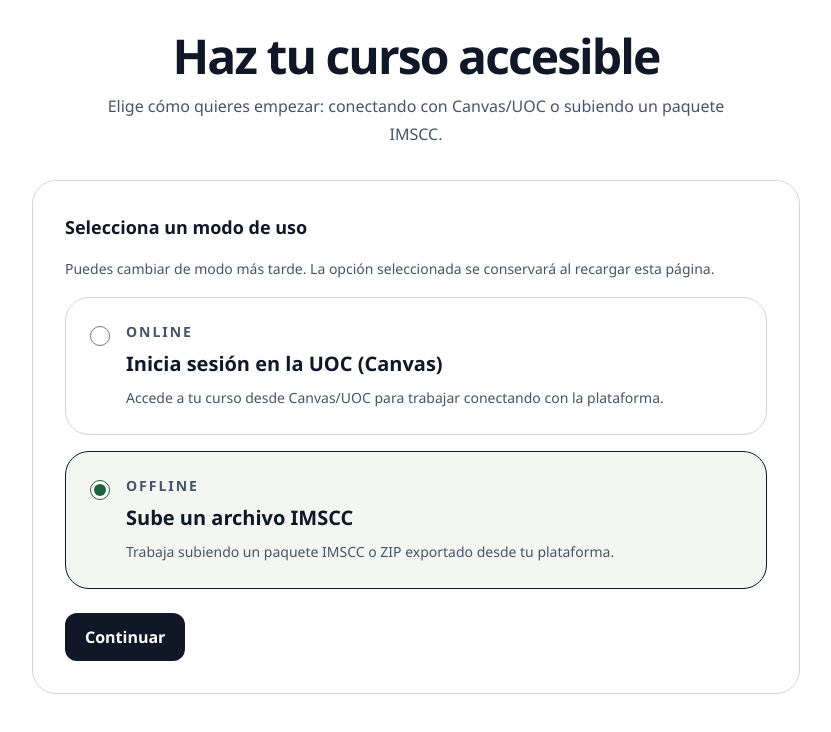
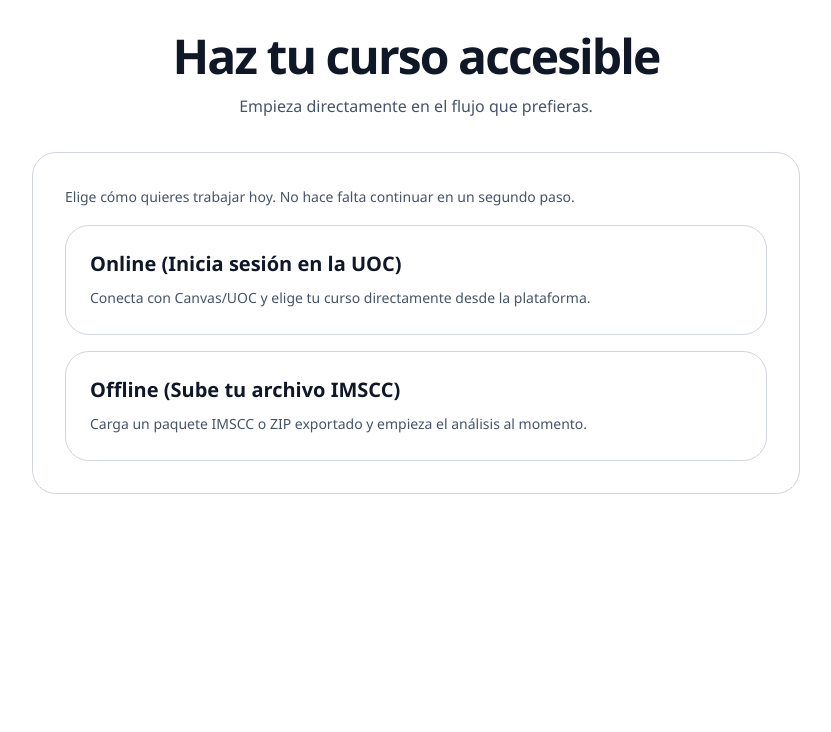
Before and after one commit to Diegotinahones/accessiblecourse, a React (Vite) app: page / in a window 1280 px wide. Shown: the top 732 px of the page, without its empty margins (224-1055 px from the left). Built offline with nearby package versions, Linux system fonts and the light colour scheme; no server answers.

Commit message:
Implementación botones de flujo

```diff
--- a/src/pages/LandingPage.tsx
+++ b/src/pages/LandingPage.tsx
@@ -1,139 +1,63 @@
-import { FormEvent, useEffect, useState } from 'react';
-import { useNavigate, useSearchParams } from 'react-router-dom';
+import { useNavigate } from 'react-router-dom';
 import { LayoutSimple } from '../components/LayoutSimple';
 import type { AppMode } from '../lib/types';
-import {
-  classNames,
-  getModeRoute,
-  isAppMode,
-  loadRememberedAppMode,
-  rememberAppMode,
-} from '../lib/utils';
+import { classNames, getModeRoute, rememberAppMode } from '../lib/utils';
 
-interface ModeOption {
+interface ModeAction {
   mode: AppMode;
-  title: string;
-  description: string;
+  label: string;
   summary: string;
 }
 
-const MODE_OPTIONS: ModeOption[] = [
+const MODE_ACTIONS: ModeAction[] = [
   {
     mode: 'online',
-    title: 'ONLINE',
-    description: 'Inicia sesión en la UOC (Canvas)',
-    summary:
-      'Accede a tu curso desde Canvas/UOC para trabajar conectando con la plataforma.',
+    label: 'Online (Inicia sesión en la UOC)',
+    summary: 'Conecta con Canvas/UOC y elige tu curso directamente desde la plataforma.',
   },
   {
     mode: 'offline',
-    title: 'OFFLINE',
-    description: 'Sube un archivo IMSCC',
-    summary:
-      'Trabaja subiendo un paquete IMSCC o ZIP exportado desde tu plataforma.',
+    label: 'Offline (Sube tu archivo IMSCC)',
+    summary: 'Carga un paquete IMSCC o ZIP exportado y empieza el análisis al momento.',
   },
 ];
 
-function resolveInitialMode(modeParam: string | null): AppMode {
-  if (isAppMode(modeParam)) {
-    return modeParam;
-  }
-
-  return loadRememberedAppMode() ?? 'offline';
-}
-
 export function LandingPage() {
   const navigate = useNavigate();
-  const [searchParams, setSearchParams] = useSearchParams();
-  const [selectedMode, setSelectedMode] = useState<AppMode>(() =>
-    resolveInitialMode(searchParams.get('mode')),
-  );
-  const currentModeParam = searchParams.get('mode');
 
-  useEffect(() => {
-    const nextMode = isAppMode(currentModeParam) ? currentModeParam : null;
-
-    if (nextMode && nextMode !== selectedMode) {
-      setSelectedMode(nextMode);
-      rememberAppMode(nextMode);
-      return;
+  function handleStart(mode: AppMode) {
+    rememberAppMode(mode);
+    navigate(getModeRoute(mode));
   }
-
-    rememberAppMode(selectedMode);
-
-    if (nextMode !== selectedMode) {
-      setSearchParams({ mode: selectedMode }, { replace: true });
-    }
-  }, [currentModeParam, selectedMode, setSearchParams]);
-
-  const handleSubmit = (event: FormEvent<HTMLFormElement>) => {
-    event.preventDefault();
-    rememberAppMode(selectedMode);
-    navigate(getModeRoute(selectedMode));
-  };
 
   return (
     <LayoutSimple
       align="center"
-      description="Elige cómo quieres empezar: conectando con Canvas/UOC o subiendo un paquete IMSCC."
+      description="Empieza directamente en el flujo que prefieras."
       title="Haz tu curso accesible"
     >
-      <form className="card-panel mx-auto max-w-3xl space-y-6 p-6 sm:p-8" onSubmit={handleSubmit}>
-        <fieldset className="space-y-4">
-          <legend className="text-lg font-semibold text-ink">Selecciona un modo de uso</legend>
+      <section className="card-panel mx-auto max-w-3xl space-y-4 p-6 sm:p-8">
         <p className="text-sm leading-6 text-subtle">
-            Puedes cambiar de modo más tarde. La opción seleccionada se conservará al recargar esta página.
+          Elige cómo quieres trabajar hoy. No hace falta continuar en un segundo paso.
         </p>
 
-          <div className="space-y-4">
-            {MODE_OPTIONS.map((option) => {
-              const descriptionId = `mode-${option.mode}-description`;
-              const summaryId = `mode-${option.mode}-summary`;
-              const isSelected = selectedMode === option.mode;
-
-              return (
-                <label
-                  key={option.mode}
+        <div className="grid gap-4">
+          {MODE_ACTIONS.map((action) => (
+            <button
+              key={action.mode}
               className={classNames(
-                    'block cursor-pointer rounded-3xl border p-5 text-left transition sm:p-6',
-                    isSelected
-                      ? 'border-ink bg-[#f4f7f1] shadow-sm'
-                      : 'border-line bg-white hover:border-[#8da793]',
+                'rounded-3xl border border-line bg-white p-5 text-left transition hover:border-[#8da793] hover:bg-[#f6f7f2] sm:p-6',
+                action.mode === 'online' && 'border-[#7fa388] bg-[#f4f7f1]',
               )}
+              onClick={() => handleStart(action.mode)}
+              type="button"
             >
-                  <div className="flex items-start gap-4">
-                    <input
-                      aria-describedby={`${descriptionId} ${summaryId}`}
-                      checked={isSelected}
-                      className="mt-1 h-5 w-5 accent-[#205e3c]"
-                      name="mode"
-                      onChange={() => setSelectedMode(option.mode)}
-                      type="radio"
-                      value={option.mode}
-                    />
-
-                    <div className="space-y-2">
-                      <p className="text-sm font-semibold tracking-[0.14em] text-subtle">
-                        {option.title}
-                      </p>
-                      <p className="text-xl font-semibold text-ink" id={descriptionId}>
-                        {option.description}
-                      </p>
-                      <p className="text-sm leading-6 text-subtle" id={summaryId}>
-                        {option.summary}
-                      </p>
+              <span className="block text-xl font-semibold text-ink">{action.label}</span>
+              <span className="mt-2 block text-sm leading-6 text-subtle">{action.summary}</span>
+            </button>
+          ))}
         </div>
-                  </div>
-                </label>
-              );
-            })}
-          </div>
-        </fieldset>
-
-        <button className="button-primary w-full sm:w-auto" type="submit">
-          Continuar
-        </button>
-      </form>
+      </section>
     </LayoutSimple>
   );
 }
```
Lines whose indentation alone changed are shown as unchanged.
